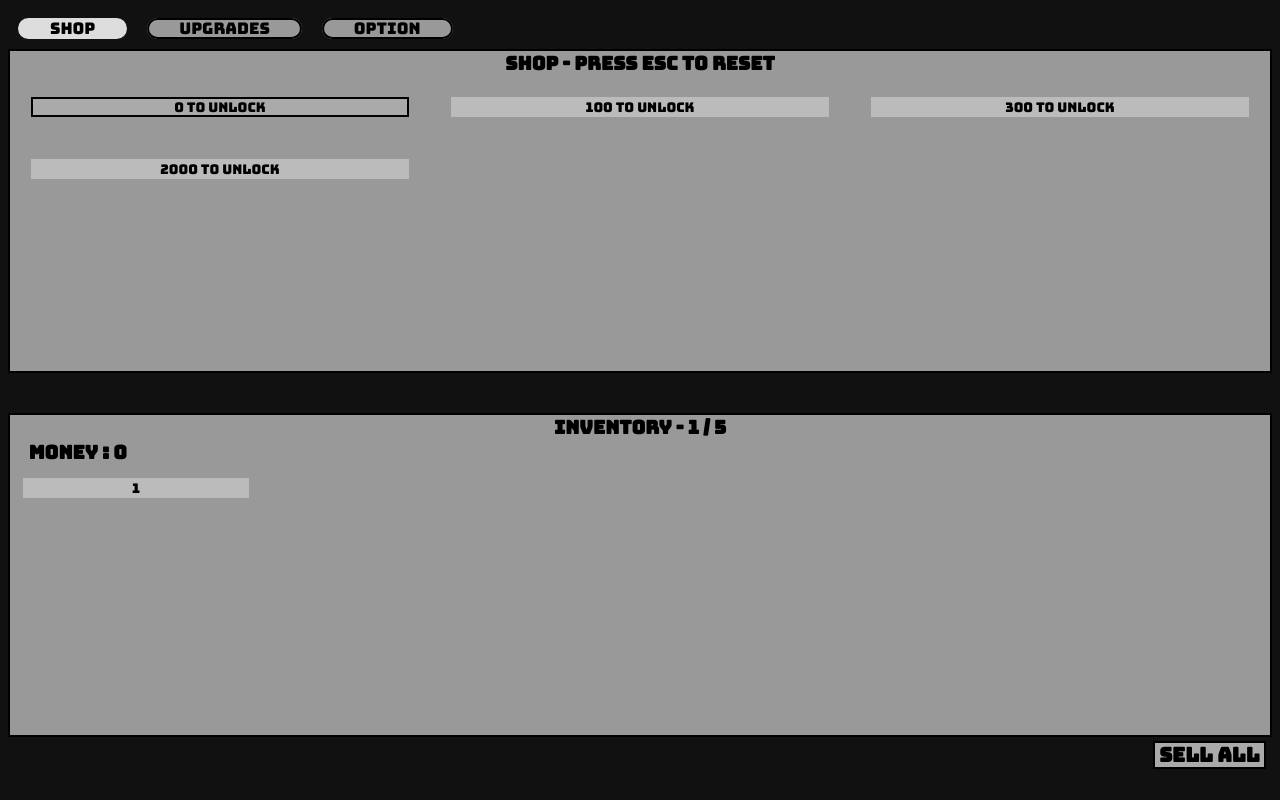
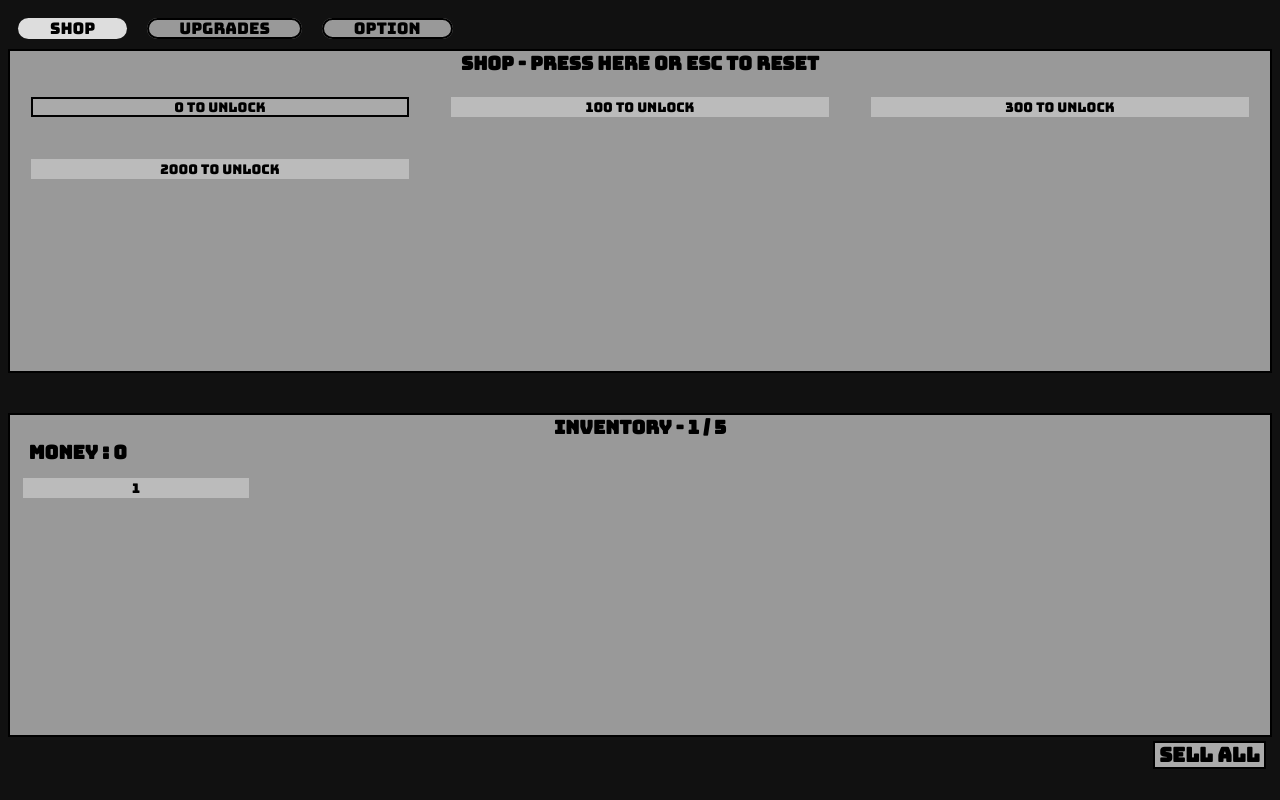
Before and after one commit to bu-gye-jeong/not-a-merge-game, a React (Create React App) app: page / in a window 1280 px wide. Built offline with nearby package versions, Linux system fonts and the light colour scheme.

Commit message:
made clicking shop to reset

```diff
--- a/src/containers/shop.tsx
+++ b/src/containers/shop.tsx
@@ -1,7 +1,12 @@
 import React from "react";
 import { ShopItem } from "../components/shopItem";
 import { shopContents } from "../constants/shopContents";
-import { setMoney, buyOrSellShopItem, clickShop } from "../slices/saveSlice";
+import {
+  setMoney,
+  buyOrSellShopItem,
+  clickShop,
+  clearClicked,
+} from "../slices/saveSlice";
 import { D } from "../utils/decimal";
 import { useAppDispatch, useAppSelector } from "../utils/hooks";
 
@@ -50,7 +55,9 @@ export const Shop = () => {
 
   return (
     <div id="shop" className="tab">
-      <h3 className="title">Shop - Press Esc to Reset</h3>
+      <h3 className="title" onClick={() => dispatch(clearClicked())}>
+        Shop - Press Here or Esc to Reset
+      </h3>
       {shopItems}
     </div>
   );
```
